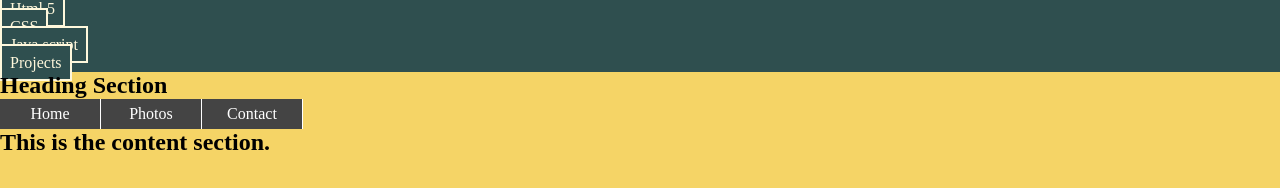
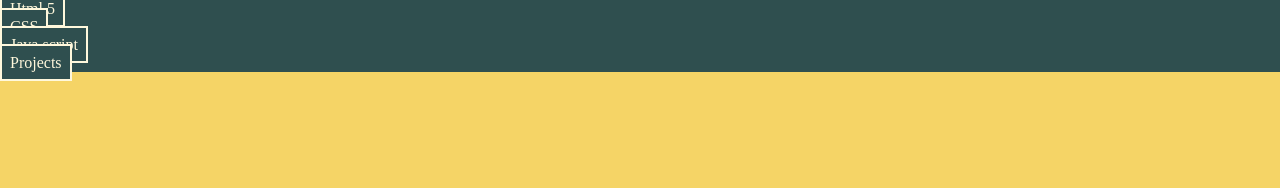
Before and after one commit to Lylestrain/may242020, a plain HTML site: page index.html in a window 1280 px wide. Drawn offline with Linux system fonts and the light colour scheme.

Commit message:
Update index.html

```diff
--- a/index.html
+++ b/index.html
@@ -17,33 +17,5 @@
             </ul>
         </nav>
     </header>
-    <section>
-        <h1>Heading Section</h1>
-
-        <div class="nav">
-         <ul>
-
-          <li>
-           <a href="home.html">Home</a>
-          </li>
-
-          <li>
-           <a href="photos.html">Photos</a>
-           <ul>
-            <li><a href="zoo.html">Zoo</a></li>
-            <li><a href="lake.html">At the Lake</a></li>
-            <li><a href="sunset.html">Sunset</a></li>
-           </ul>
-          </li>
-
-          <li>
-           <a href="contact.html">Contact</a>
-          </li>
-
-         </ul>
-        </div>
-
-        <h2 class="content">This is the content section.</h2>
-    </section>
 </body>
 </html>
```
